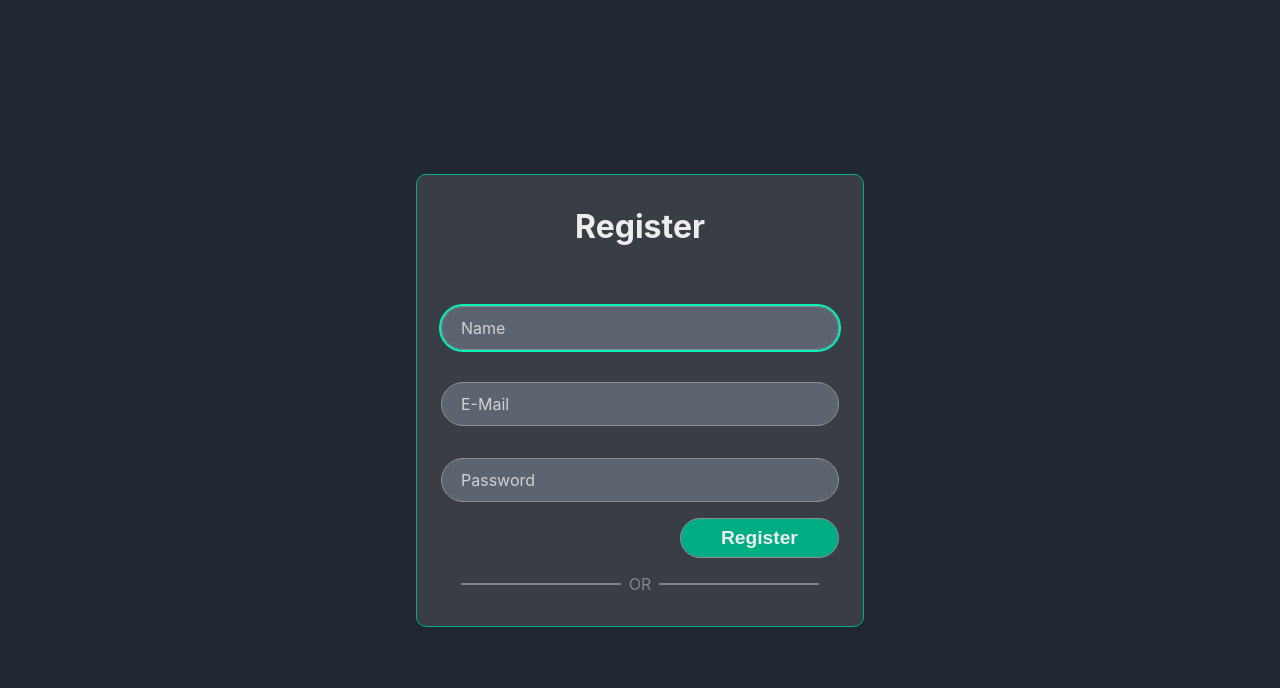
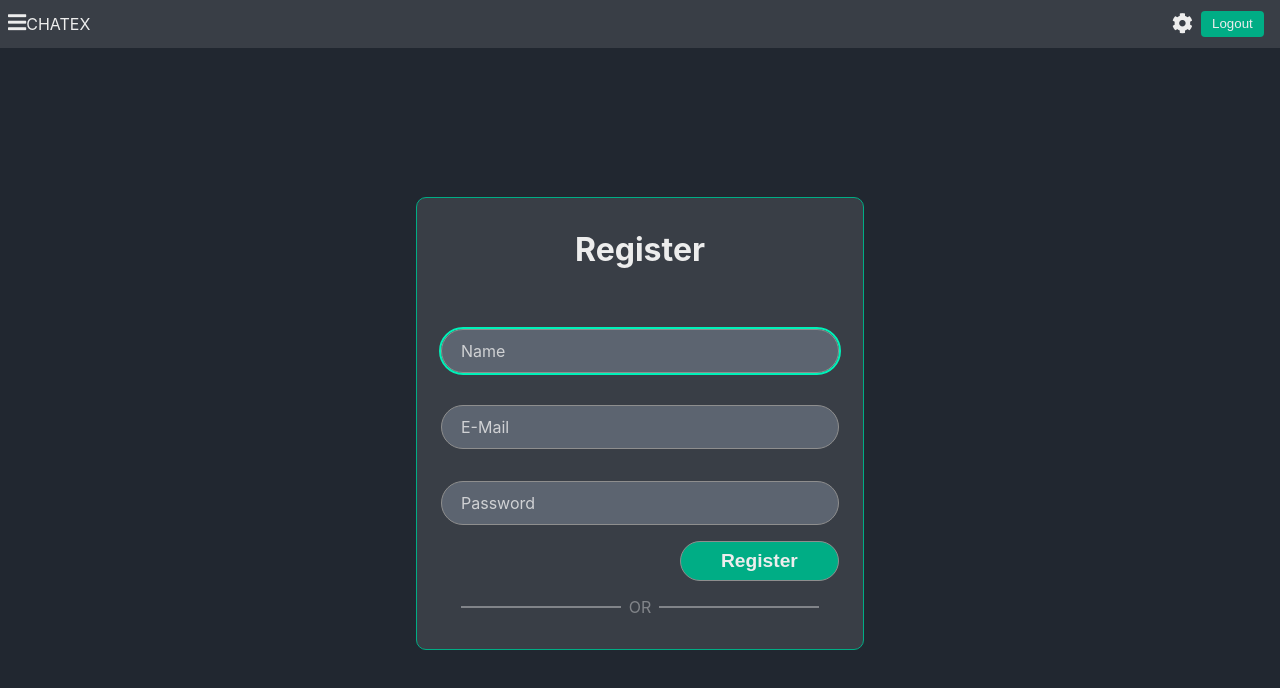
Before and after one commit to omgupta1608/chatex-server, a React (Create React App) app in the folder client/: page /register in a window 1280 px wide. Shown: the top 688 px of the page. Built offline with nearby package versions, Linux system fonts and the light colour scheme.

Commit message:
created navbar and added fontAwesome CDN to index.html

```diff
--- a/client/public/index.html
+++ b/client/public/index.html
@@ -1,14 +1,12 @@
 <!DOCTYPE html>
 <html lang="en">
+
 <head>
   <meta charset="utf-8" />
   <link rel="icon" href="%PUBLIC_URL%/favicon.ico" />
   <meta name="viewport" content="width=device-width, initial-scale=1" />
   <meta name="theme-color" content="#000000" />
-    <meta
-      name="description"
-      content="Web site created using create-react-app"
-    />
+  <meta name="description" content="Web site created using create-react-app" />
   <link rel="apple-touch-icon" href="%PUBLIC_URL%/logo192.png" />
   <!--
       manifest.json provides metadata used when your web app is installed on a
@@ -24,8 +22,13 @@
       work correctly both with client-side routing and a non-root public URL.
       Learn how to configure a non-root public URL by running `npm run build`.
     -->
+  <!-- Font Awesome CDN -->
+  <link rel="stylesheet" href="https://cdnjs.cloudflare.com/ajax/libs/font-awesome/5.15.3/css/all.min.css"
+    integrity="sha512-iBBXm8fW90+nuLcSKlbmrPcLa0OT92xO1BIsZ+ywDWZCvqsWgccV3gFoRBv0z+8dLJgyAHIhR35VZc2oM/gI1w=="
+    crossorigin="anonymous" referrerpolicy="no-referrer" />
   <title>React App</title>
 </head>
+
 <body>
   <noscript>You need to enable JavaScript to run this app.</noscript>
   <div id="root"></div>
@@ -40,4 +43,5 @@
       To create a production bundle, use `npm run build` or `yarn build`.
     -->
 </body>
+
 </html>
--- a/client/src/Components/Navbar.jsx
+++ b/client/src/Components/Navbar.jsx
@@ -1,7 +1,29 @@
 import React from 'react';
 
-const Navbar = () => {
-	return <div></div>;
+const Navbar = ({showSearchBar}) => {
+	return (
+		<div className="navbar">
+			<div className="navbar_left">
+				<i class="fas fa-bars"></i>
+				CHATEX
+			</div>
+			{showSearchBar ? (
+				<div className="navbar_middle">
+					<label htmlFor="search" className="navbar_middle_search">
+						<i class="fas fa-search"></i>
+						<input type="text" name="search" id="search" placeholder="Search here..." />
+					</label>
+				</div>
+			) : (<></>)}
+			<div className="navbar_right">
+				{/* settings toggle */}
+				<i class="fas fa-cog"></i>
+				{/* logout button */}
+				<button className="navbar_right_logout">Logout</button>
+				<i class="fas fa-sign-out-alt"></i>
+			</div>
+		</div>
+	)
 };
 
 export default Navbar;
--- a/client/src/sass/Components/_Navbar.scss
+++ b/client/src/sass/Components/_Navbar.scss
@@ -1 +1,73 @@
-// scss file
+@use "../variables" as v;
+
+.navbar {
+	background-color: v.$white;
+	height: v.$navbar-height;
+	padding: .5rem;
+	display: flex;
+	align-items: center;
+	justify-content: space-between;
+
+	.theme-dark & {
+		background-color: v.$gray;
+		color: v.$white;
+	}
+
+	&_left>i {
+		font-size: 1.3rem;
+	}
+
+	&_middle {
+
+		&_search {
+			background-color: white;
+			border-radius: 25px;
+			padding: .5rem .7rem;
+			display: flex;
+			align-items: center;
+		}
+
+		.fa-search {
+			// color: gray;
+		}
+
+		& input[type=text] {
+			flex: 1;
+			background-color: transparent;
+			border: none;
+			outline: none;
+			font-size: 1rem;
+			padding: 0 1rem 0 .7rem;
+			color: black;
+		}
+
+		& input::placeholder {
+			color: gray;
+			text-align: center;
+		}
+	}
+
+	&_right {
+		display: flex;
+		align-items: center;
+
+		.fa-cog,
+		.fa-sign-out-alt {
+			// color: gray;
+			font-size: 1.3rem;
+		}
+
+		.fa-sign-out-alt {
+			display: none;
+		}
+
+		&_logout {
+			padding: .3rem .7rem .4rem;
+			border: none;
+			background-color: v.$green;
+			color: v.$white;
+			margin: 0 .5rem;
+			border-radius: 4px;
+		}
+	}
+}
--- a/client/src/sass/_variables.scss
+++ b/client/src/sass/_variables.scss
@@ -30,3 +30,6 @@ $input-outline: 2px solid $green;
 $input-outline-dark: 2px solid $green-300;
 
 $input-border-radius: 100rem;
+
+// navbar
+$navbar-height: 50px;
```
Lines whose indentation alone changed are shown as unchanged.
